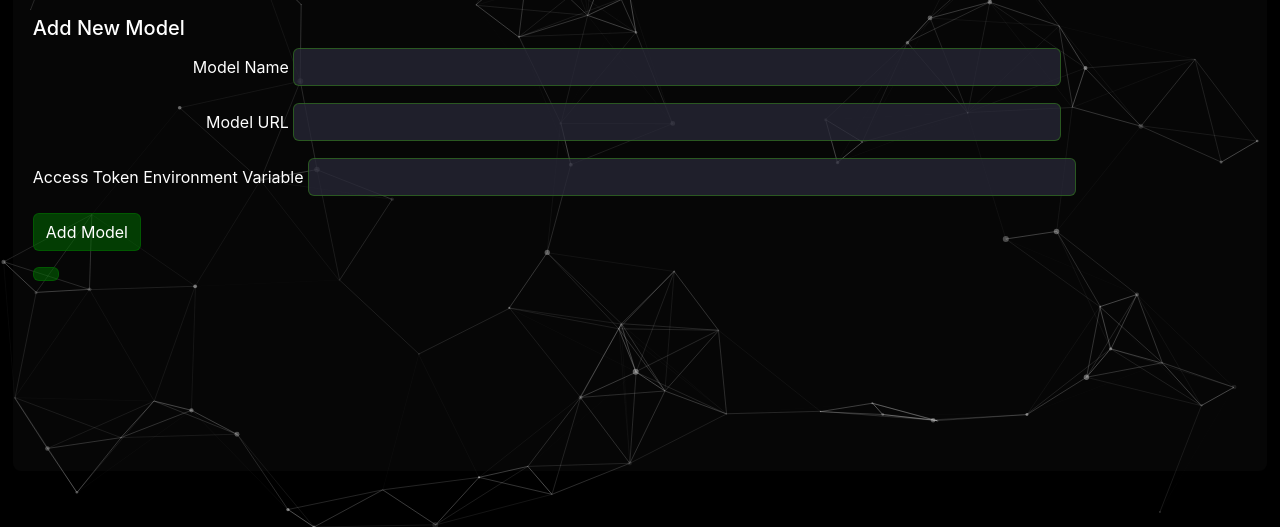
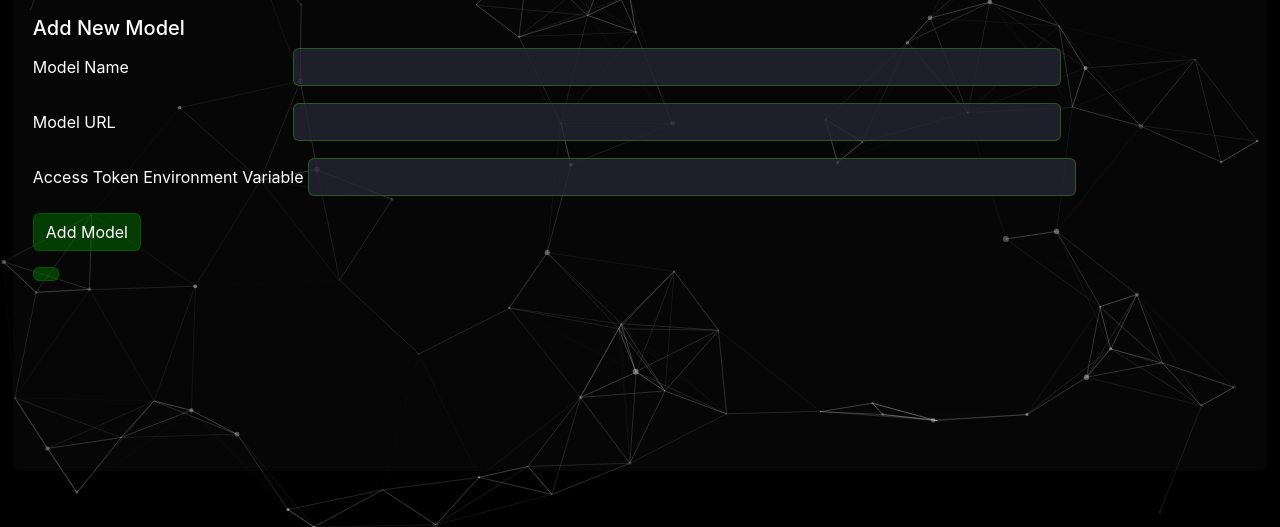
Before and after one commit to metatronslove/NumberFansBot, a Flask app: template Templates/dashboard.html in a window 1280 px wide. Shown: the part 273-800 px from the top of the page. Run offline with Flask 3, Linux system fonts and the light colour scheme; the template is opened without the code that fills it, so the values that code supplies are empty; parts of the project's set-up code (start-up, migrations or seed data) failed here and were passed over; some libraries are stand-ins or nearby versions.

Commit message:
Add files via upload

```diff
--- a/Assets/styles.css
+++ b/Assets/styles.css
@@ -104,6 +104,9 @@ body {
 		min-width: 16rem;
     text-align: right;
 	}
+	label:nth-last-child(2) {
+		text-align: left;
+  }
 	.text-muted {
     display: none;
 	}
```
